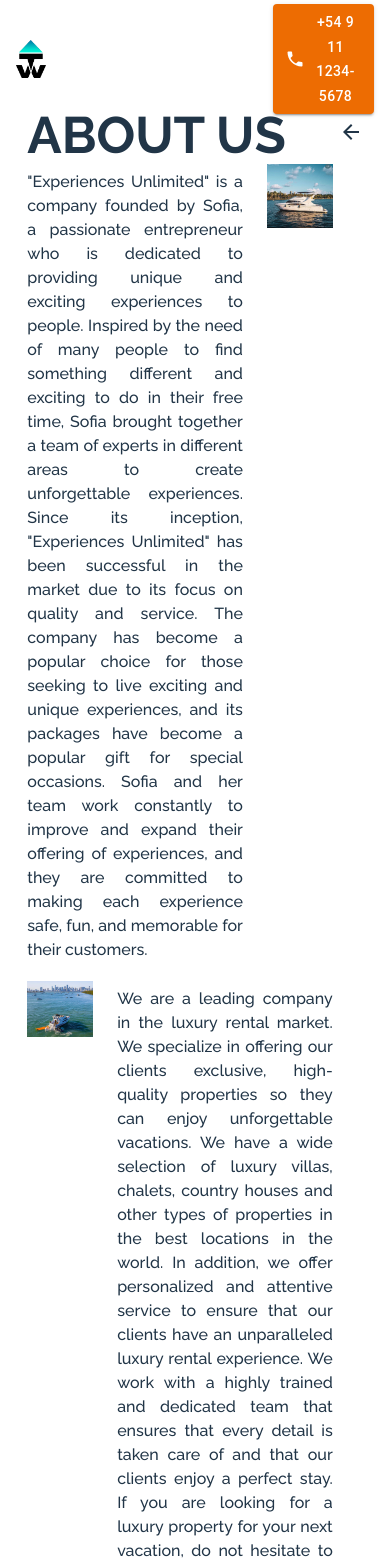
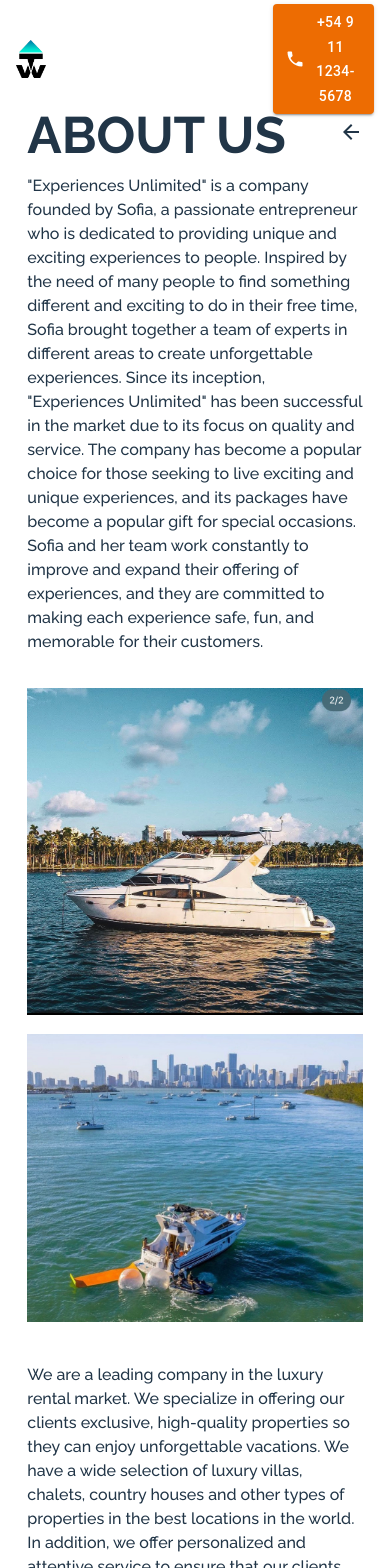
Before and after one commit to LiamMarega/miamifantasia_front, a React (Vite) app: page /about in a window 390 px wide. Shown: the top 1568 px of the page. Built offline with nearby package versions, Linux system fonts and the light colour scheme.

Commit message:
add about page and images

```diff
--- a/src/pages/About/index.jsx
+++ b/src/pages/About/index.jsx
@@ -4,14 +4,21 @@ import BasePages from '../base';
 import Grid from '@mui/material/Unstable_Grid2'; // Grid version 2
 import boat from '../../assets/images/boats/745CA952-6DA2-4E46-9C35-EE6DC836C49D_1_105_c.jpeg';
 import boat2 from '../../assets/images/boats/B7D88445-8ABB-4EA5-80E6-67D1C5CB658E_1_105_c.jpeg';
-import navigateHome from '../../utils/navigateHome';
+
 import ArrowBackIcon from '@mui/icons-material/ArrowBack';
 import './styles.scss';
 import ImageList from '../../components/ImageList';
 import dataIMG from '../../assets/files/imagesAbout.jsx';
 import QuiltedImageList from '../../components/ImageList';
+import { useNavigate } from 'react-router';
 
 function About() {
+  const navigate = useNavigate();
+
+  function navigateHome() {
+    navigate('/');
+  }
+
   return (
     <BasePages>
       <Box
@@ -28,7 +35,7 @@ function About() {
         </div>
 
         <Grid container spacing={3}>
-          <Grid xs={8}>
+          <Grid xs={12} md={8}>
             <p>
               "Experiences Unlimited" is a company founded by Sofia, a
               passionate entrepreneur who is dedicated to providing unique and
@@ -45,15 +52,15 @@ function About() {
               experience safe, fun, and memorable for their customers.
             </p>
           </Grid>
-          <Grid xs={3}>
+          <Grid xs={12} md={3}>
             <img src={boat} alt="boat" />
           </Grid>
         </Grid>
         <Grid container spacing={3}>
-          <Grid xs={3}>
+          <Grid xs={12} md={3}>
             <img src={boat2} alt="boat" />
           </Grid>
-          <Grid xs={8}>
+          <Grid xs={12} md={8}>
             <p>
               We are a leading company in the luxury rental market. We
               specialize in offering our clients exclusive, high-quality
--- a/src/pages/About/styles.scss
+++ b/src/pages/About/styles.scss
@@ -8,3 +8,17 @@
     text-align: justify;
   }
 }
+
+//media query mobile
+@media (max-width: 768px) {
+  .ContainerAboutPage {
+    img {
+      width: 100%;
+    }
+
+    p {
+      padding: 3% 0;
+      text-align: start;
+    }
+  }
+}
--- a/src/pages/FrequentQuestions/index.jsx
+++ b/src/pages/FrequentQuestions/index.jsx
@@ -6,9 +6,14 @@ import Navbar from '../../components/Navbar';
 import ArrowBackIcon from '@mui/icons-material/ArrowBack';
 import Footer from '../../components/Footer';
 import BasePages from '../base';
-import navigateHome from '../../utils/navigateHome';
+import { useNavigate } from 'react-router';
 
 function FrequentQuestions() {
+  const navigate = useNavigate();
+
+  function navigateHome() {
+    navigate('/');
+  }
   return (
     <BasePages>
       <Box sx={{ padding: '7%' }}>
--- a/src/utils/navigateHome.jsx
+++ /dev/null
@@ -1,8 +0,0 @@
-import { useNavigate } from 'react-router';
-
-function navigateHome() {
-  const navigate = useNavigate();
-  navigate('/');
-}
-
-export default { navigateHome };
```
